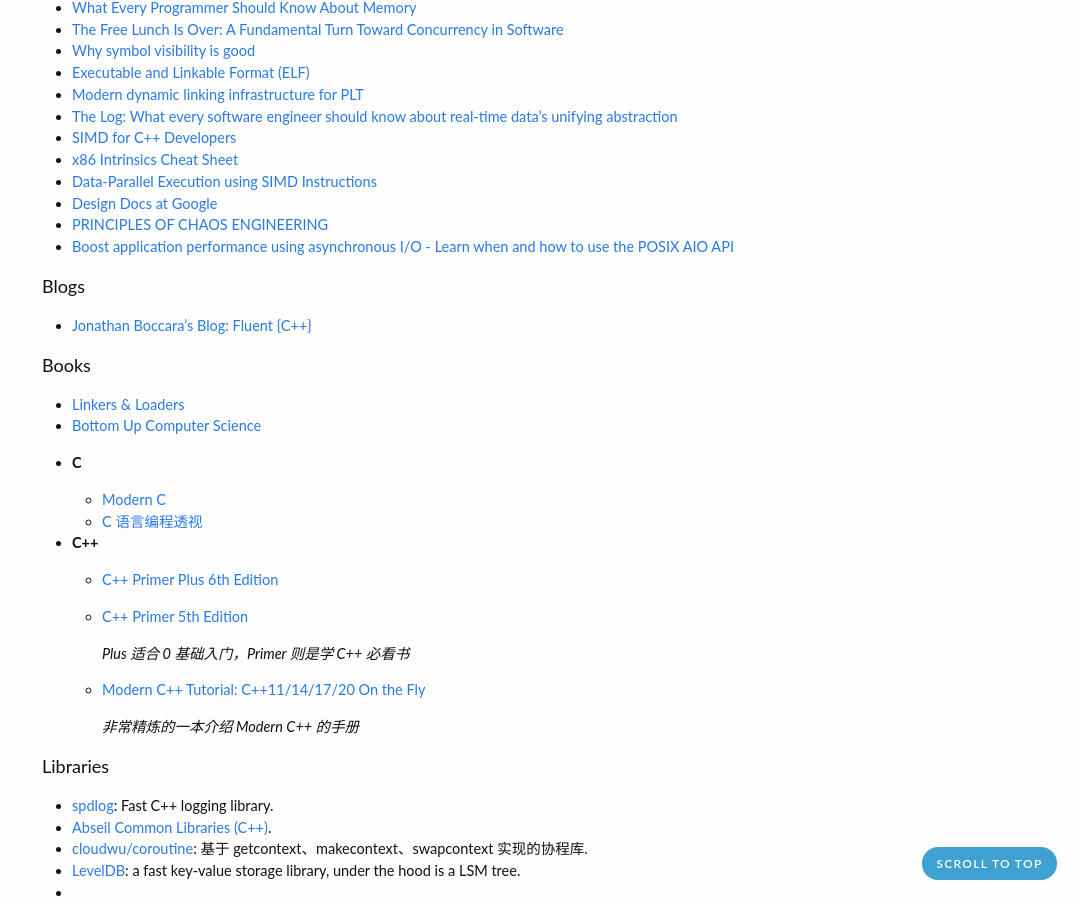
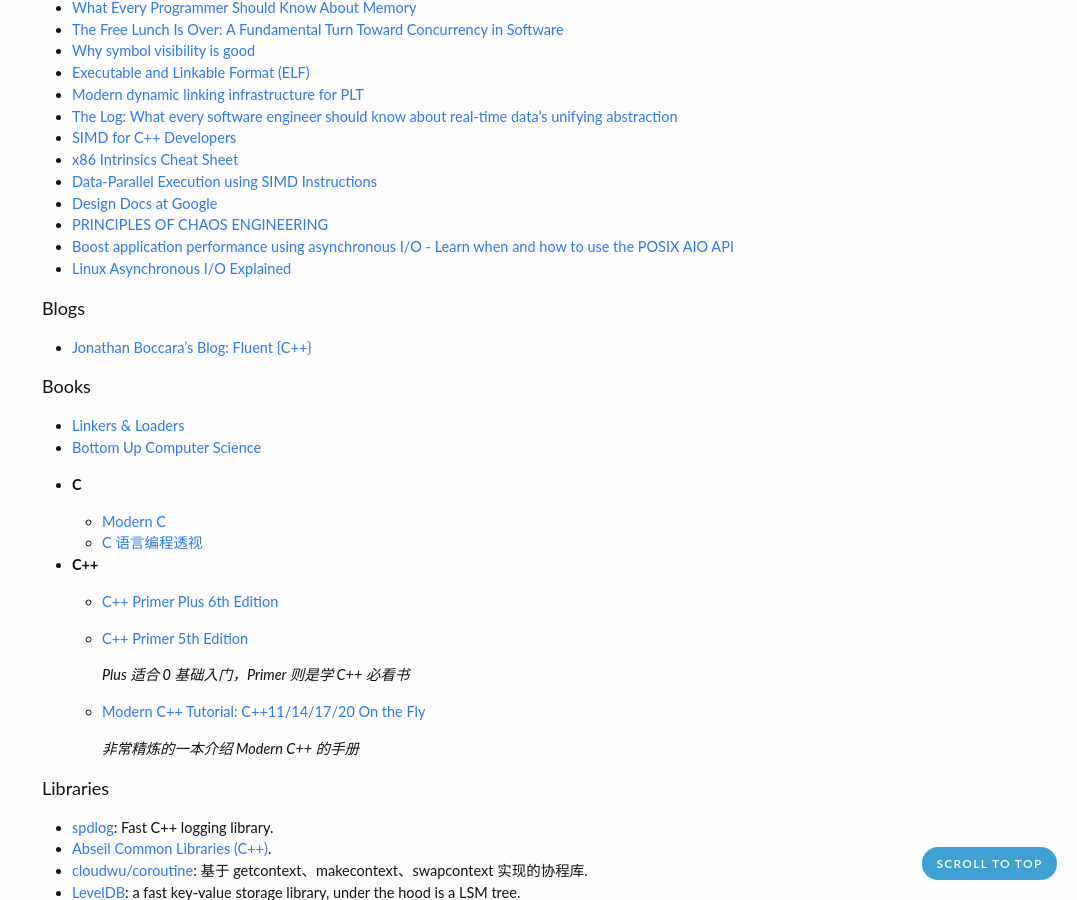
Before and after one commit to zhjwpku/zhjwpku.github.io, a Jekyll site: the page built from _posts/2019-10-07-cpp-learning-resources.md, in a window 1280 px wide and 900 px high, scrolled down 512 px. Shown: the whole window, without its empty margins (203-1280 px from the left). Built offline with Jekyll 4.4.1, drawn with Linux system fonts in a browser that asks for light colours; comment, search, counter and statistics services are not loaded.

Commit message:
Linux Asynchronous I/O Explained
Signed-off-by: Zhao Junwang <zhjwpku@gmail.com>

```diff
--- a/_posts/2019-10-07-cpp-learning-resources.md
+++ b/_posts/2019-10-07-cpp-learning-resources.md
@@ -35,6 +35,7 @@
 - [Design Docs at Google][design-docs-at-google]
 - [PRINCIPLES OF CHAOS ENGINEERING][principlesofchaos]
 - [Boost application performance using asynchronous I/O - Learn when and how to use the POSIX AIO API](https://developer.ibm.com/articles/l-async/)
+- [Linux Asynchronous I/O Explained](https://www.fsl.cs.sunysb.edu/~vass/linux-aio.txt)
 
 <h4>Blogs</h4>
 
```
